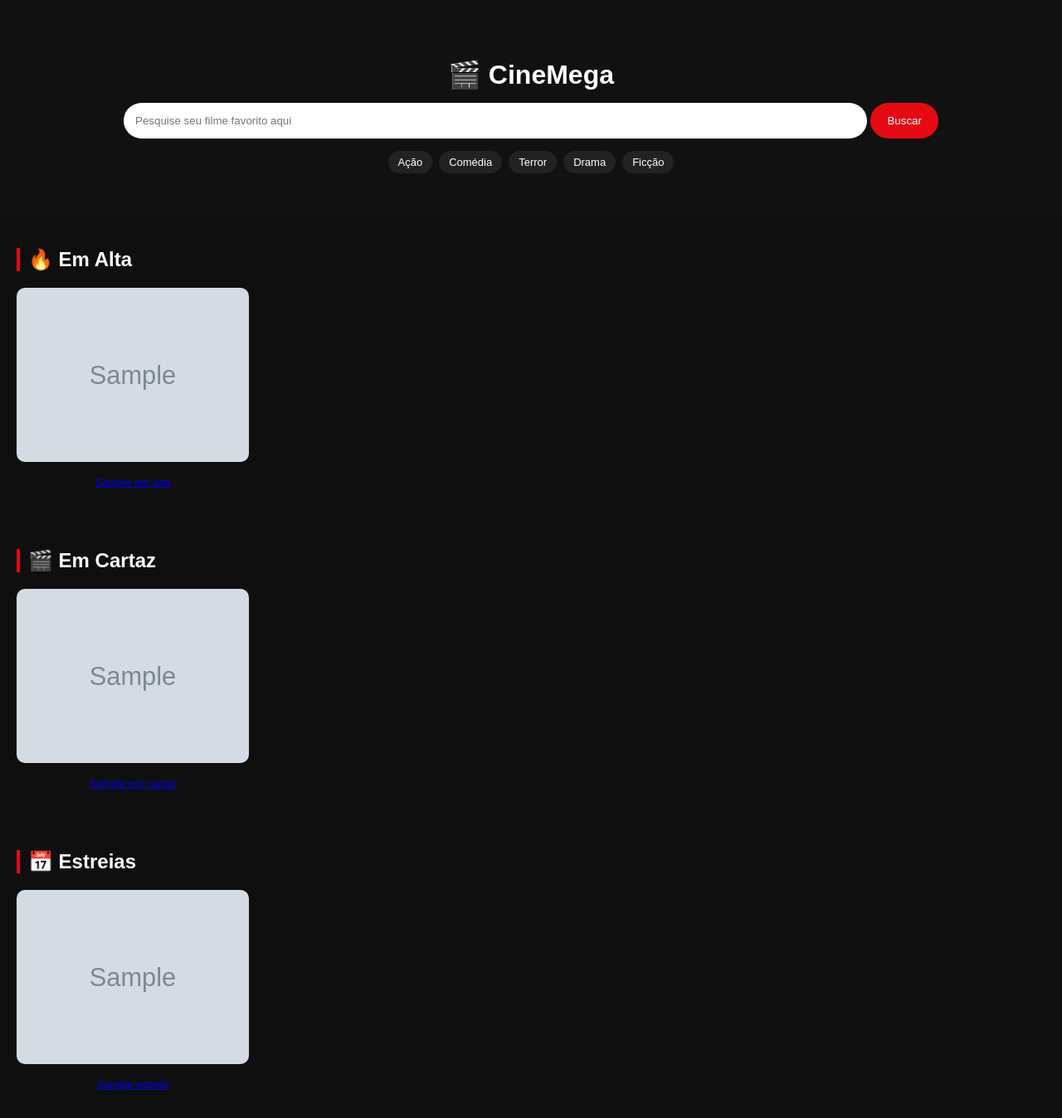
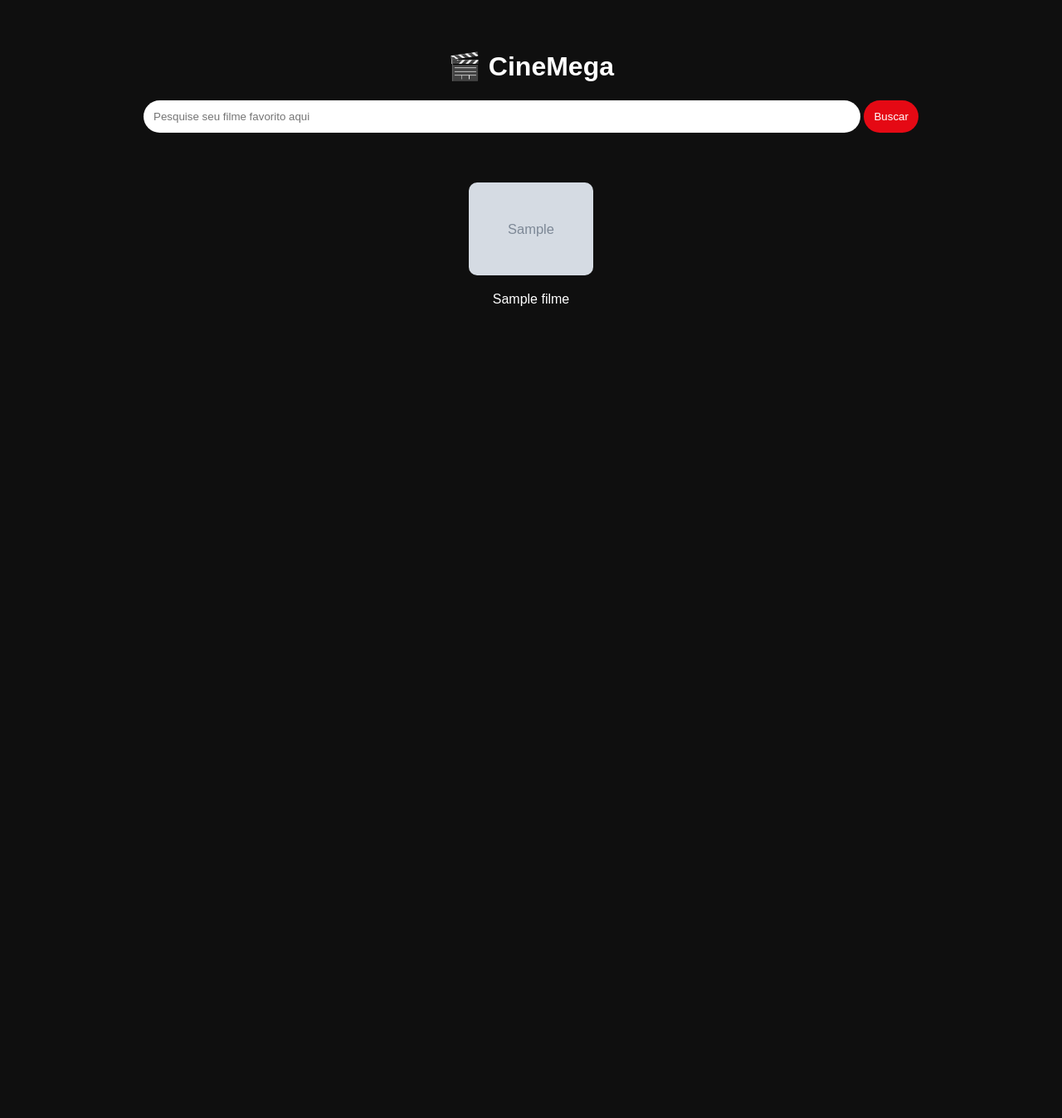
Before and after one commit to rafflores17-prog/cine-web-static, a Flask app: template templates/index.html in a window 1280 px wide. Shown: the whole page at 83% size. After the commit the page ends 369 px from the top, so only its background shows below. Run offline with Flask 3, Linux system fonts and the light colour scheme; the template is opened without the code that fills it: most values are stand-ins (such as "Sample title", 1, 10 or a date in 2020); grey boxes marked "Sample" are stand-in pictures.

Commit message:
Refactor index.html layout and styles

```diff
--- a/templates/index.html
+++ b/templates/index.html
@@ -13,105 +13,42 @@ body {
   color:white;
 }
 
-/* HERO */
 .hero {
   text-align:center;
-  padding:50px 20px;
-  background:#111;
+  padding:40px;
 }
 
-.hero h1 {
-  margin-bottom:15px;
-}
-
-/* SEARCH GRANDE */
-.search-box input {
+input {
   width:70%;
-  padding:14px;
-  border-radius:30px;
+  padding:12px;
+  border-radius:20px;
   border:none;
 }
 
-.search-box button {
-  padding:14px 20px;
-  border-radius:30px;
-  border:none;
+button {
+  padding:12px;
+  border-radius:20px;
   background:#e50914;
   color:white;
+  border:none;
 }
 
-/* GÊNEROS */
-.genres {
+.row {
   display:flex;
-  justify-content:center;
   flex-wrap:wrap;
-  gap:8px;
-  margin-top:15px;
-}
-
-.genres a {
-  padding:6px 12px;
-  background:#222;
-  border-radius:20px;
-  color:white;
-  text-decoration:none;
-  font-size:13px;
-}
-
-/* ABAS */
-.tabs {
-  display:flex;
   justify-content:center;
   gap:10px;
-  margin-top:20px;
-}
-
-.tab {
-  padding:10px 15px;
-  background:#222;
-  border-radius:20px;
-  cursor:pointer;
-}
-
-.tab:hover {
-  background:#e50914;
-}
-
-/* SEÇÕES */
-.section {
   padding:20px;
 }
 
-.section h2 {
-  border-left:4px solid #e50914;
-  padding-left:10px;
-}
-
-/* CARDS */
-.row {
-  display:flex;
-  overflow-x:auto;
-  gap:12px;
-}
-
-.row::-webkit-scrollbar { display:none; }
-
 .card {
-  min-width:140px;
+  width:150px;
   text-align:center;
 }
 
 .card img {
   width:100%;
   border-radius:10px;
-  height:210px;
-  object-fit:cover;
-}
-
-.card p {
-  font-size:13px;
-  white-space:nowrap;
-  overflow:hidden;
 }
 </style>
 </head>
@@ -121,60 +58,25 @@ body {
 <div class="hero">
   <h1>🎬 CineMega</h1>
 
-  <form method="GET" class="search-box">
+  <form method="GET">
     <input name="q" placeholder="Pesquise seu filme favorito aqui">
     <button>Buscar</button>
   </form>
-
-  <div class="genres">
-    <a href="/?genre=28">Ação</a>
-    <a href="/?genre=35">Comédia</a>
-    <a href="/?genre=27">Terror</a>
-    <a href="/?genre=18">Drama</a>
-    <a href="/?genre=878">Ficção</a>
-  </div>
 </div>
 
-<div class="section">
-  <h2>🔥 Em Alta</h2>
 <div class="row">
-    {% for f in em_alta %}
-    <a href="/filme/{{ f.id }}">
+
+{% for f in filmes %}
+  {% if f.poster_path %}
+  <a href="/filme/{{ f.id }}" style="color:white;text-decoration:none;">
     <div class="card">
       <img src="{{ img }}{{ f.poster_path }}">
       <p>{{ f.title }}</p>
     </div>
   </a>
+  {% endif %}
 {% endfor %}
-  </div>
-</div>
 
-<div class="section">
-  <h2>🎬 Em Cartaz</h2>
-  <div class="row">
-    {% for f in em_cartaz %}
-    <a href="/filme/{{ f.id }}">
-      <div class="card">
-        <img src="{{ img }}{{ f.poster_path }}">
-        <p>{{ f.title }}</p>
-      </div>
-    </a>
-    {% endfor %}
-  </div>
-</div>
-
-<div class="section">
-  <h2>📅 Estreias</h2>
-  <div class="row">
-    {% for f in estreias %}
-    <a href="/filme/{{ f.id }}">
-      <div class="card">
-        <img src="{{ img }}{{ f.poster_path }}">
-        <p>{{ f.title }}</p>
-      </div>
-    </a>
-    {% endfor %}
-  </div>
 </div>
 
 </body>
```
Lines whose indentation alone changed are shown as unchanged.
